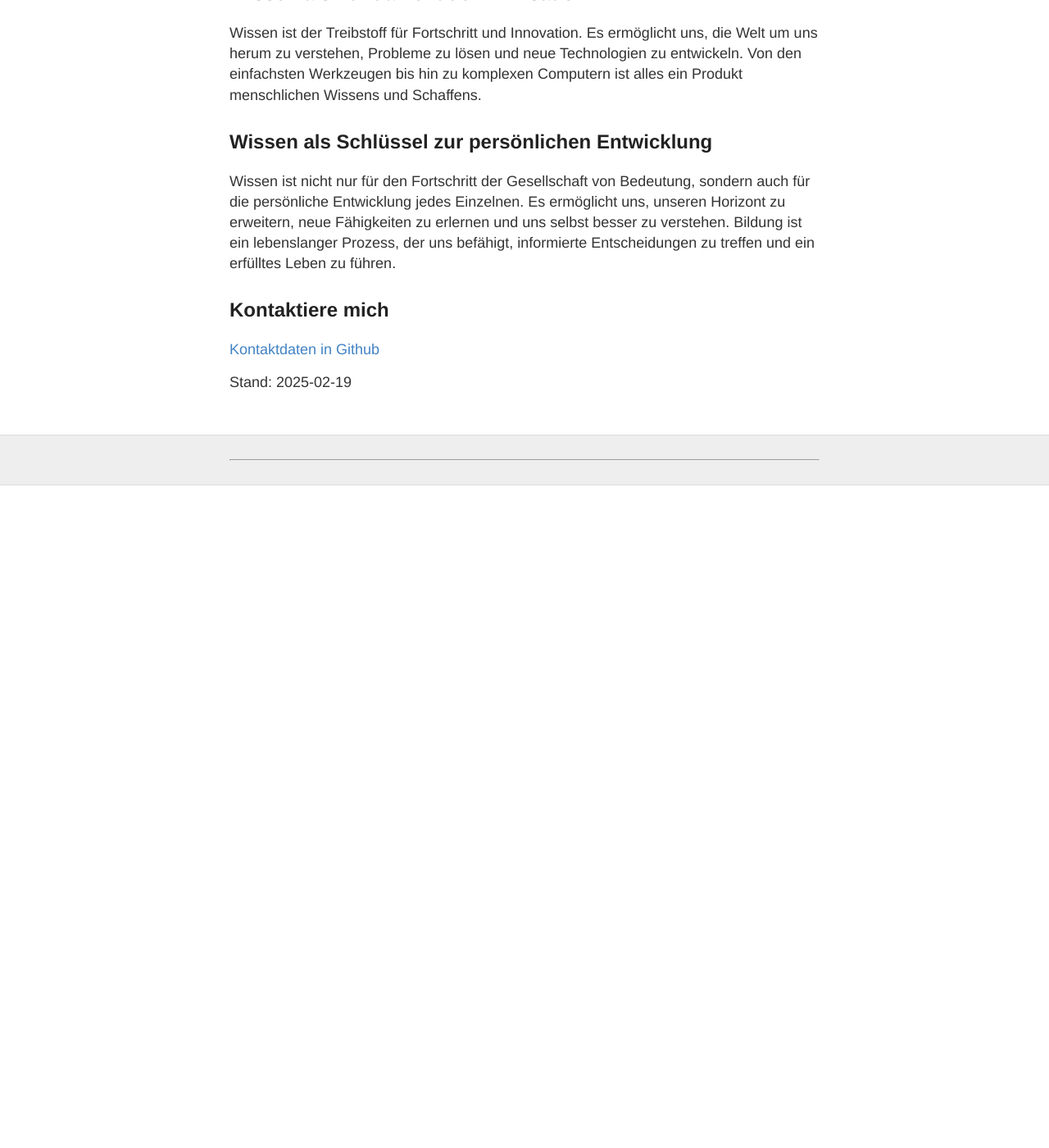
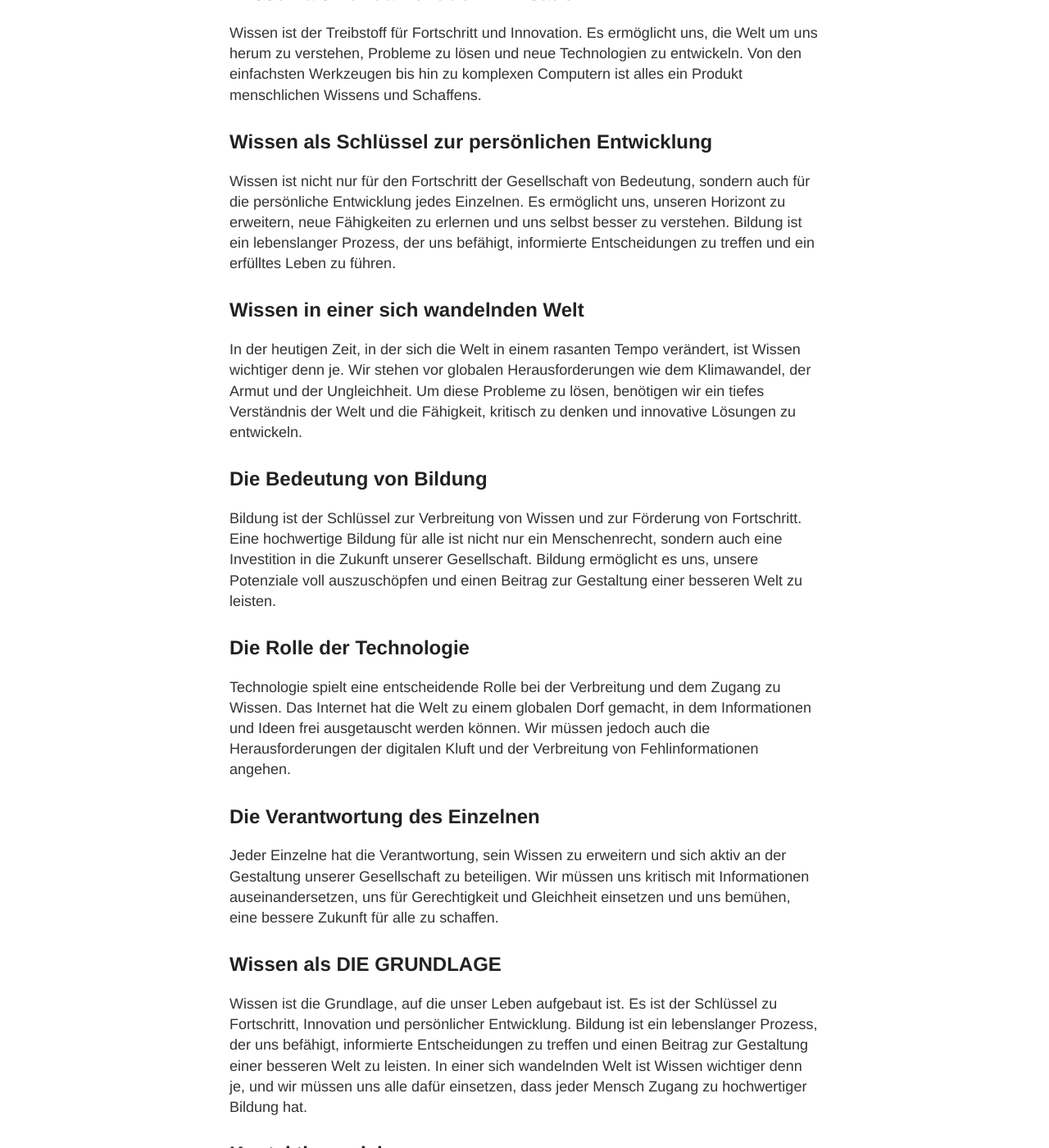
Before and after one commit to S2030c/wissen, a Jekyll site: the page built from about.md, in a window 1280 px wide and 1400 px high, scrolled down 439 px. Shown: the whole window at 82% size. Built offline with Jekyll 4.4.1, drawn with Linux system fonts in a browser that asks for light colours; nearby versions of some CDN libraries; before the commit the page ends 1031 px from its top, so only the background shows below that.

Commit message:
Update about.md

```diff
--- a/about.md
+++ b/about.md
@@ -14,6 +14,29 @@ Wissen ist der Treibstoff für Fortschritt und Innovation. Es ermöglicht uns, d
 
 Wissen ist nicht nur für den Fortschritt der Gesellschaft von Bedeutung, sondern auch für die persönliche Entwicklung jedes Einzelnen. Es ermöglicht uns, unseren Horizont zu erweitern, neue Fähigkeiten zu erlernen und uns selbst besser zu verstehen. Bildung ist ein lebenslanger Prozess, der uns befähigt, informierte Entscheidungen zu treffen und ein erfülltes Leben zu führen.
 
+
+## Wissen in einer sich wandelnden Welt
+
+In der heutigen Zeit, in der sich die Welt in einem rasanten Tempo verändert, ist Wissen wichtiger denn je. Wir stehen vor globalen Herausforderungen wie dem Klimawandel, der Armut und der Ungleichheit. Um diese Probleme zu lösen, benötigen wir ein tiefes Verständnis der Welt und die Fähigkeit, kritisch zu denken und innovative Lösungen zu entwickeln.
+
+## Die Bedeutung von Bildung
+
+Bildung ist der Schlüssel zur Verbreitung von Wissen und zur Förderung von Fortschritt. Eine hochwertige Bildung für alle ist nicht nur ein Menschenrecht, sondern auch eine Investition in die Zukunft unserer Gesellschaft. Bildung ermöglicht es uns, unsere Potenziale voll auszuschöpfen und einen Beitrag zur Gestaltung einer besseren Welt zu leisten.
+
+## Die Rolle der Technologie
+
+Technologie spielt eine entscheidende Rolle bei der Verbreitung und dem Zugang zu Wissen. Das Internet hat die Welt zu einem globalen Dorf gemacht, in dem Informationen und Ideen frei ausgetauscht werden können. Wir müssen jedoch auch die Herausforderungen der digitalen Kluft und der Verbreitung von Fehlinformationen angehen.
+
+## Die Verantwortung des Einzelnen
+
+Jeder Einzelne hat die Verantwortung, sein Wissen zu erweitern und sich aktiv an der Gestaltung unserer Gesellschaft zu beteiligen. Wir müssen uns kritisch mit Informationen auseinandersetzen, uns für Gerechtigkeit und Gleichheit einsetzen und uns bemühen, eine bessere Zukunft für alle zu schaffen.
+
+## Wissen als DIE GRUNDLAGE
+
+Wissen ist die Grundlage, auf die unser Leben aufgebaut ist. Es ist der Schlüssel zu Fortschritt, Innovation und persönlicher Entwicklung. Bildung ist ein lebenslanger Prozess, der uns befähigt, informierte Entscheidungen zu treffen und einen Beitrag zur Gestaltung einer besseren Welt zu leisten. In einer sich wandelnden Welt ist Wissen wichtiger denn je, und wir müssen uns alle dafür einsetzen, dass jeder Mensch Zugang zu hochwertiger Bildung hat.
+
+
+
 ## Kontaktiere mich
 
 [Kontaktdaten in Github](https://github.com/S2030c)
```
